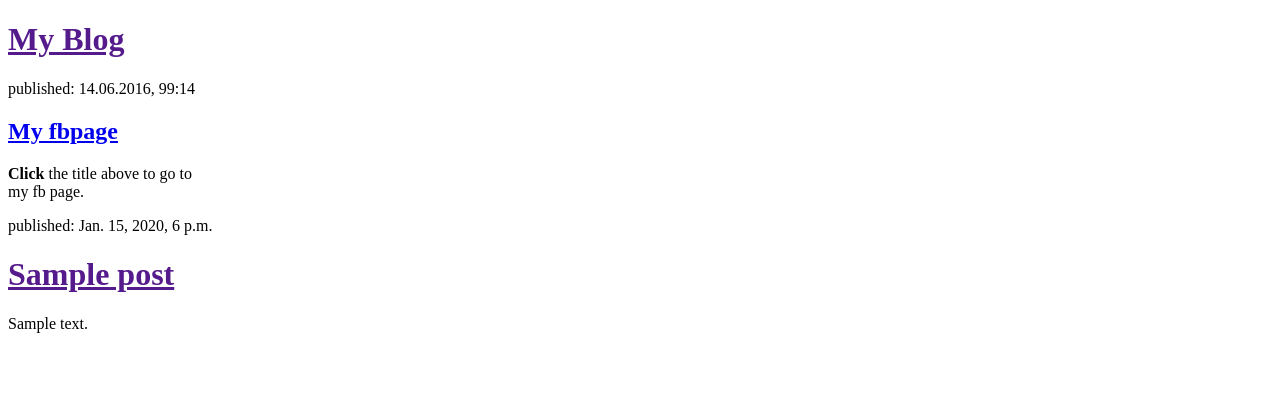
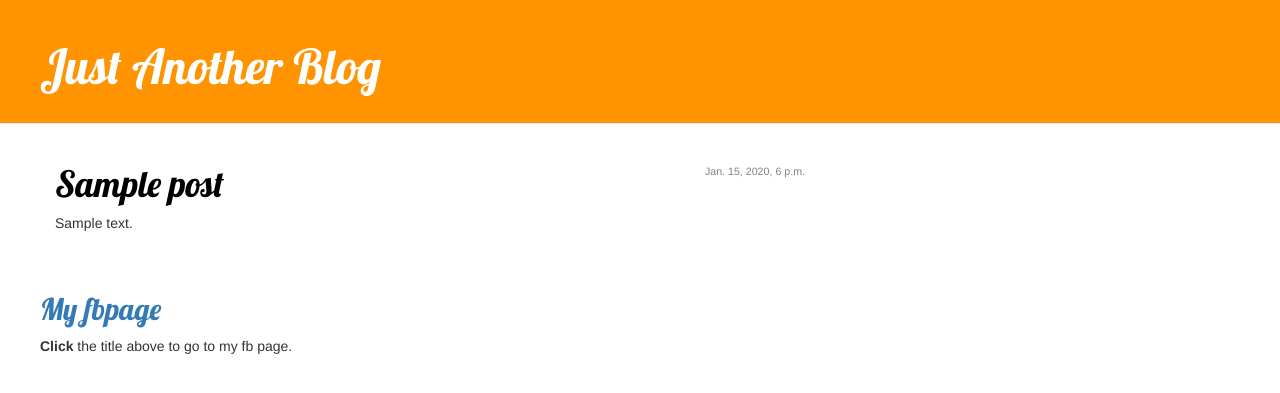
Before and after one commit to SuganthanChandran/my-first-blog, a Django app: template blog/templates/blog/post_list.html in a window 1280 px wide. Shown: the top 393 px of the page. Run offline with Django 3.2, Linux system fonts and the light colour scheme; the template is opened without the code that fills it: values that come from a table or form of the project are taken from there, others are empty; tables that the repository leaves empty hold one stand-in row (values such as "Sample post"); some libraries are stand-ins or nearby versions.

Commit message:
added view and template for detailed blog post as well as CSS for the site.

```diff
--- /dev/null
+++ b/blog/static/css/blog.css
@@ -0,0 +1,55 @@
+.page-header {
+    background-color: #ff9400;
+    margin-top: 0;
+    padding: 20px 20px 20px 40px;
+}
+
+.page-header h1, .page-header h1 a, .page-header h1 a:visited, .page-header h1 a:active {
+    color: #ffffff;
+    font-size: 36pt;
+    text-decoration: none;
+}
+
+.content {
+    margin-left: 40px;
+}
+
+h1, h2, h3, h4 {
+    font-family: 'Lobster', cursive;
+}
+
+.date {
+    float: right;
+    color: #828282;
+    font-size: 8pt;
+}
+
+.save {
+    float: right;
+}
+
+.post-form textarea, .post-form input {
+    width: 100%;
+}
+
+.top-menu, .top-menu:hover, .top-menu:visited {
+    color: #ffffff;
+    float: right;
+    font-size: 26pt;
+    margin-right: 20px;
+}
+
+.post {
+    margin-bottom: 40px;
+}
+
+.post h1 a, .post h1 a:visited {
+    color: #000000;
+}
+
+.facebook{
+margin-left: 40px;
+margin-bottom: 70px;
+
+
+}
--- /dev/null
+++ b/blog/templates/blog/base.html
@@ -0,0 +1,39 @@
+{% load staticfiles %}
+<!DOCTYPE html>
+<html>
+
+<head>
+<title>The Bird's view</title>
+<link rel="stylesheet" href="//maxcdn.bootstrapcdn.com/bootstrap/3.2.0/css/bootstrap.min.css">
+<link rel="stylesheet" href="//maxcdn.bootstrapcdn.com/bootstrap/3.2.0/css/bootstrap-theme.min.css">
+<link href="http://fonts.googleapis.com/css?family=Lobster&subset=latin,latin-ext" rel="stylesheet" type="text/css">
+<link rel="stylesheet" href="{% static 'css/blog.css' %}">
+
+</head>
+
+<body>
+	<div class="page-header">
+		<h1><a href="/">Just Another Blog</a></h1>
+	</div>
+
+
+
+<div class="content container">
+    <div class="row">
+        <div class="col-md-8">
+        {% block content %}
+        {% endblock %}
+        </div>
+    </div>
+</div>
+
+
+
+	<div class="facebook">
+
+            <h2><a href="https://www.facebook.com/suganthan.chandran">My fbpage</a></h2>
+            <p><strong>Click</strong> the title above to go to my fb page.</p>
+    </div>
+
+</body>
+</html>
--- a/blog/templates/blog/post_list.html
+++ b/blog/templates/blog/post_list.html
@@ -1,29 +1,14 @@
-<!DOCTYPE html>
-<html>
-<head>
-	<title>The Bird's view</title>
-</head>
 
-<body>
-	<div>
-		<h1><a href="">My Blog</a></h1>
-	</div>
+{% extends 'blog/base.html' %}
 
-	<div>
-            <p>published: 14.06.2016, 99:14</p>
-            <h2><a href="https://www.facebook.com/suganthan.chandran">My fbpage</a></h2>
-            <p><strong>Click</strong> the title above to go to <br />my fb page.</p>
-    </div>
-
-{% for post in posts %}
-	<div>
-		<p>published: {{ post.published_date }}</p>
-		<h1><a href="">{{ post.title }}</a></h1>
-		<p>{{post.text|linebreaks}}</p>
-	</div>
-
-{% endfor %}
-
-
-</body>
-</html>
+{%block content%}
+	{% for post in posts %}
+	    <div class="post">
+	        <div class="date">
+	            {{ post.published_date }}
+	        </div>
+	        <h1><a href="{% url 'post_detail' pk=post.pk %}">{{ post.title }}</a></h1>
+	        <p>{{ post.text|linebreaks }}</p>
+	    </div>
+	{% endfor %}
+{% endblock %}
--- a/blog/urls.py
+++ b/blog/urls.py
@@ -3,5 +3,8 @@ from . import views
 
 
 urlpatterns = [
+
     url(r'^$', views.post_list, name='post_list'),
+    url(r'^post/(?P<pk>[0-9]+)/$', views.post_detail, name='post_detail'),
+
 ]
--- a/blog/views.py
+++ b/blog/views.py
@@ -1,4 +1,4 @@
-from django.shortcuts import render
+from django.shortcuts import render,get_object_or_404
 from django.utils import timezone
 from .models import Post
 
@@ -6,3 +6,7 @@ from .models import Post
 def post_list(request):
 	posts= Post.objects.filter(published_date__lte=timezone.now()).order_by('published_date')
 	return render(request,'blog/post_list.html',{'posts':posts})
+
+def post_detail(request, pk):
+	post= get_object_or_404(Post, pk=pk)
+	return render(request, 'blog/post_detail.html',{'post':post})
```
Also changed, not shown: blog/templates/blog/post_detail.html (added, +13 -0 lines).
